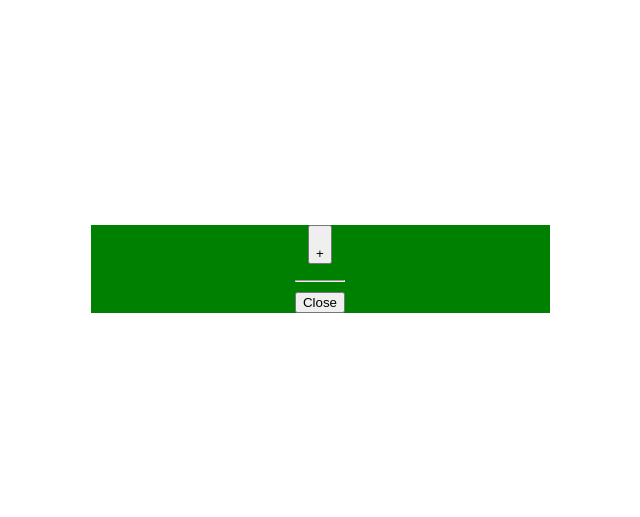
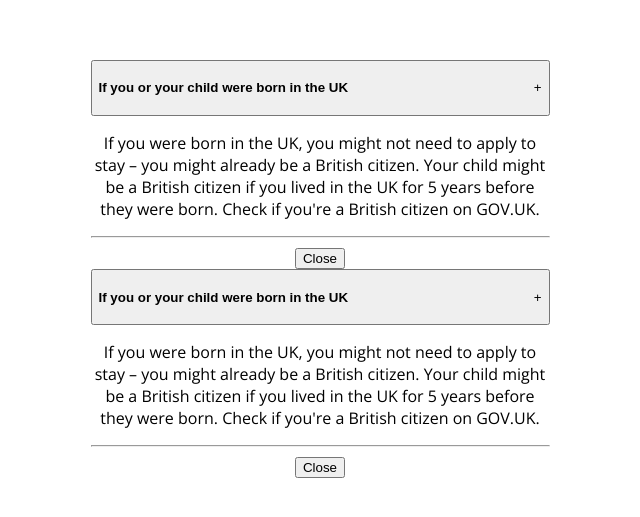
Before and after one commit to rakesh8055/Accordion, a React (Create React App) app in the folder custom-accordion/: page / in a window 1280 px wide. Shown: the part 131-648 px from the top of the page, without its empty margins (320-960 px from the left). Built offline with nearby package versions, Linux system fonts and the light colour scheme.

Commit message:
Added data and styles for accordion component
Added Styles for accordion and Mock data

```diff
--- a/custom-accordion/src/App.css
+++ b/custom-accordion/src/App.css
@@ -4,6 +4,7 @@
   text-align: center;
   font-family: 'Open Sans', sans-serif;
   display: flex;
+  flex-direction: column;
   align-items: center;
   justify-content: center;
   height: 100vh;
--- a/custom-accordion/src/App.js
+++ b/custom-accordion/src/App.js
@@ -1,10 +1,14 @@
 import './App.css';
 import Accordion from './components/accordion/Accordion';
+import AC_DATA from './data/data';
 
 function App() {
   return (
     <div className="App">
-        <Accordion/>
+      { AC_DATA.map((item) => (
+        <Accordion title={item.title} text={item.text}/>
+      ))
+      }
     </div>
   );
 }
--- a/custom-accordion/src/components/accordion/Accordion.jsx
+++ b/custom-accordion/src/components/accordion/Accordion.jsx
@@ -1,7 +1,6 @@
 import './Accordion.styles.scss';
 
 const Accordion = (props) => {
-
     return(
         <div className='wrapper'>
             <button className='toggle-btn'>
--- a/custom-accordion/src/components/accordion/Accordion.styles.scss
+++ b/custom-accordion/src/components/accordion/Accordion.styles.scss
@@ -4,5 +4,11 @@
     justify-content: space-evenly;
     align-items: center;
     width: 459px;
-    background-color: green;
+
+    .toggle-btn {
+        width: 100%;
+        display: flex;
+        justify-content: space-between;
+        align-items: center;
+    }
 }
--- /dev/null
+++ b/custom-accordion/src/data/data.js
@@ -0,0 +1,14 @@
+const AC_DATA = [
+    {
+      title: "If you or your child were born in the UK",
+      text:
+        "If you were born in the UK, you might not need to apply to stay – you might already be a British citizen. Your child might be a British citizen if you lived in the UK for 5 years before they were born. Check if you're a British citizen on GOV.UK."
+    },
+    {
+      title: "If you or your child were born in the UK",
+      text:
+      "If you were born in the UK, you might not need to apply to stay – you might already be a British citizen. Your child might be a British citizen if you lived in the UK for 5 years before they were born. Check if you're a British citizen on GOV.UK."
+    }
+]
+
+export default AC_DATA;
```
